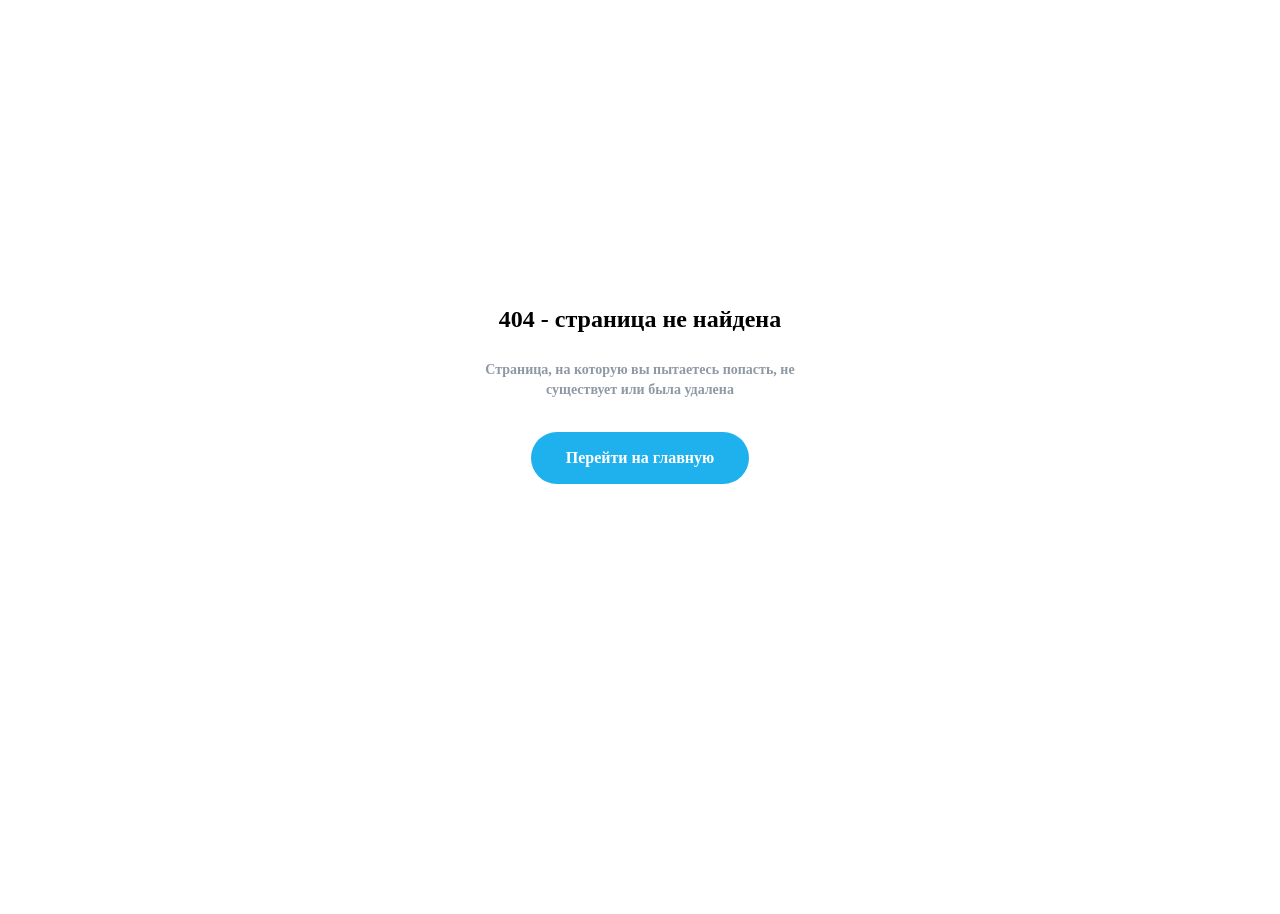
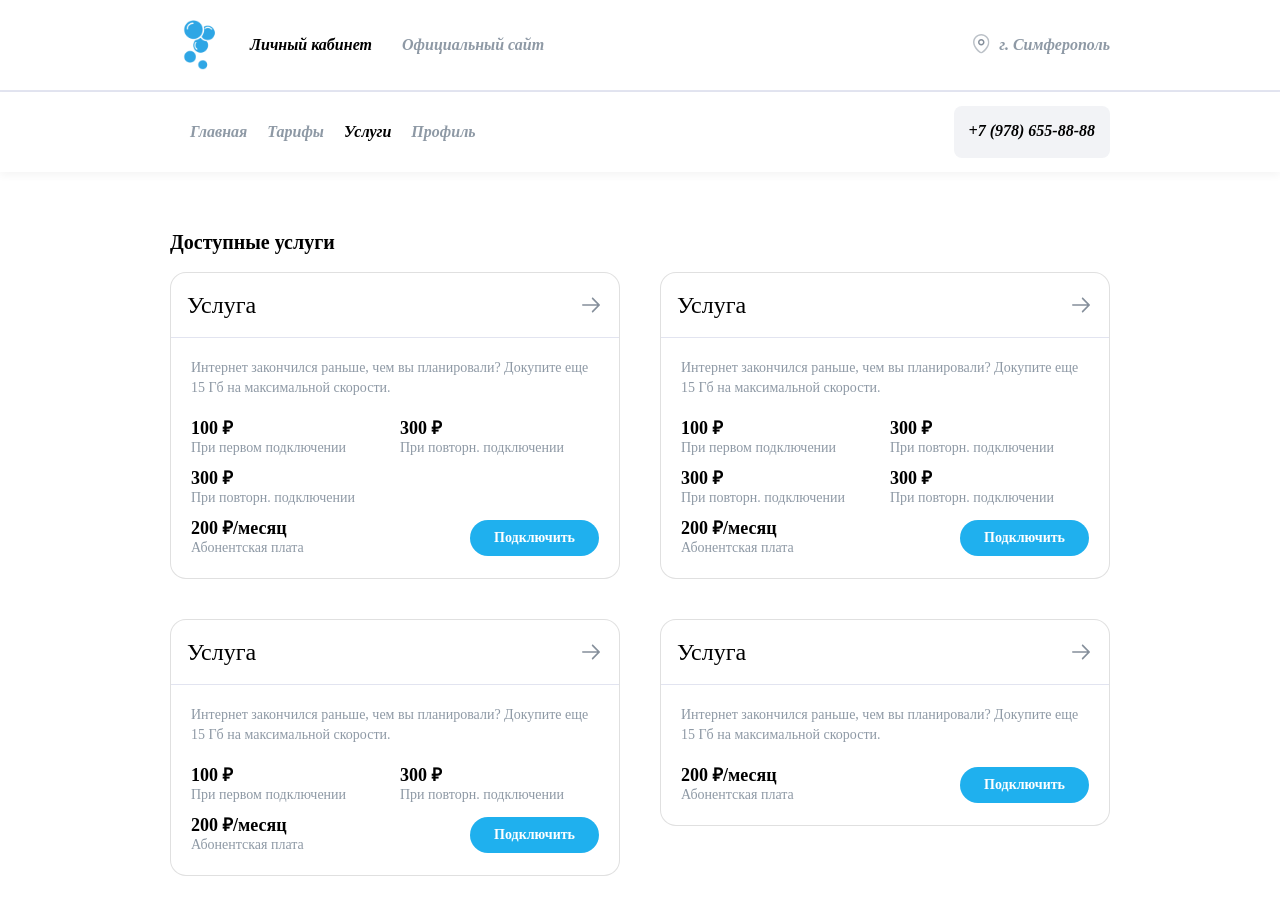
Before and after one commit to Timiry/Bubbles-Mobile, a React (Vite) app: page /services in a window 1280 px wide. Before the commit this address had no page. Shown: the top 914 px of the page. Before the commit the page ends 800 px from the top, so only its background shows below. Built offline with nearby package versions, Linux system fonts and the light colour scheme.

Commit message:
add services page

```diff
--- a/src/App.tsx
+++ b/src/App.tsx
@@ -9,6 +9,7 @@ import MainPage from "./pages/Main";
 import LoginPage from "./pages/Login";
 import NotFoundPage from "./pages/NotFoundPage";
 import TariffsPage from "./pages/Tariffs";
+import ServicesPage from "./pages/Services";
 
 const tariffsInfo = [
   {
@@ -133,6 +134,93 @@ const tariffsInfo = [
   },
 ];
 
+const servicesInfo = [
+  {
+    id: 1,
+    title: "",
+    description:
+      "Интернет закончился раньше, чем вы планировали? Докупите еще 15 Гб на максимальной скорости.",
+    values: [
+      {
+        price: "200 ₽/месяц",
+        description: "Абонентская плата",
+      },
+      {
+        price: "100 ₽",
+        description: "При первом подключении",
+      },
+      {
+        price: "300 ₽",
+        description: "При повторн. подключении",
+      },
+      {
+        price: "300 ₽",
+        description: "При повторн. подключении",
+      },
+    ],
+  },
+  {
+    id: 2,
+    title: "",
+    description:
+      "Интернет закончился раньше, чем вы планировали? Докупите еще 15 Гб на максимальной скорости.",
+    values: [
+      {
+        price: "200 ₽/месяц",
+        description: "Абонентская плата",
+      },
+      {
+        price: "100 ₽",
+        description: "При первом подключении",
+      },
+      {
+        price: "300 ₽",
+        description: "При повторн. подключении",
+      },
+      {
+        price: "300 ₽",
+        description: "При повторн. подключении",
+      },
+      {
+        price: "300 ₽",
+        description: "При повторн. подключении",
+      },
+    ],
+  },
+  {
+    id: 3,
+    title: "",
+    description:
+      "Интернет закончился раньше, чем вы планировали? Докупите еще 15 Гб на максимальной скорости.",
+    values: [
+      {
+        price: "200 ₽/месяц",
+        description: "Абонентская плата",
+      },
+      {
+        price: "100 ₽",
+        description: "При первом подключении",
+      },
+      {
+        price: "300 ₽",
+        description: "При повторн. подключении",
+      },
+    ],
+  },
+  {
+    id: 3,
+    title: "",
+    description:
+      "Интернет закончился раньше, чем вы планировали? Докупите еще 15 Гб на максимальной скорости.",
+    values: [
+      {
+        price: "200 ₽/месяц",
+        description: "Абонентская плата",
+      },
+    ],
+  },
+];
+
 function App() {
   //const token = useSelector(accessTokenSelector);
 
@@ -158,6 +246,10 @@ function App() {
           path="/tariffs"
           element={<TariffsPage allTariffsInfo={tariffsInfo} />}
         />
+        <Route
+          path="/services"
+          element={<ServicesPage allServicesInfo={servicesInfo} />}
+        />
         <Route path="/login" element={<LoginPage />} />
         <Route path="*" element={<NotFoundPage />} />
       </Routes>
--- /dev/null
+++ b/src/components/Service/index.tsx
@@ -0,0 +1,77 @@
+import {
+  Box,
+  Button,
+  Card,
+  CardHeader,
+  Grid,
+  IconButton,
+  Typography,
+} from "@mui/material";
+import MuiDivider from "../ui/MuiDivider";
+import { StyledArrowRightIcon } from "./styles";
+
+export interface IServiceInfo {
+  id: number;
+  title: string;
+  description: string;
+  values: IServiceValueInfo[];
+}
+
+interface IServiceValueInfo {
+  price: string;
+  description: string;
+}
+
+const Service = ({ info }: { info: IServiceInfo }) => {
+  return (
+    <Card variant="outlined" sx={{ borderRadius: "16px", maxWidth: "450px" }}>
+      <CardHeader
+        action={
+          <IconButton aria-label="settings">
+            <StyledArrowRightIcon />
+          </IconButton>
+        }
+        title={`Услуга ${info.title}`}
+      />
+      <MuiDivider />
+      <Grid container p="20px 20px 0">
+        <Grid container>
+          <Typography variant="B7Regular" color="text.secondary">
+            {info.description}
+          </Typography>
+        </Grid>
+        <Grid container columnSpacing="10px" rowSpacing="10px" pt="20px">
+          {info.values.slice(1).map((item) => (
+            <Grid item key={item.description}>
+              <Box display={"flex"} flexDirection={"column"} width="199px">
+                <Typography variant="H4Bold">{item.price}</Typography>
+                <Typography variant="B7Regular" color="text.secondary">
+                  {item.description}
+                </Typography>
+              </Box>
+            </Grid>
+          ))}
+        </Grid>
+      </Grid>
+      <Grid
+        container
+        justifyContent="space-between"
+        alignItems="center"
+        width="100%"
+        p="10px 20px 20px"
+      >
+        <Box display={"flex"} flexDirection={"column"} width={"200px"}>
+          <Typography variant="H4Bold">{info.values[0].price}</Typography>
+          <Typography variant="B7Regular" color="text.secondary">
+            {info.values[0].description}
+          </Typography>
+        </Box>
+        <Button variant="contained" size="small">
+          Подключить
+        </Button>
+      </Grid>
+    </Card>
+  );
+};
+
+export default Service;
--- /dev/null
+++ b/src/components/Service/styles.ts
@@ -0,0 +1,7 @@
+import { styled } from "@mui/material";
+import ArrowRightIcon from "~/assets/icons/arrow-right.svg?react";
+import { stylesToColorSvg } from "~/theme/utils";
+
+export const StyledArrowRightIcon = styled(ArrowRightIcon)(({ theme }) => ({
+  ...stylesToColorSvg(theme.palette.icon.secondary),
+}));
--- /dev/null
+++ b/src/pages/Services/index.tsx
@@ -0,0 +1,26 @@
+import { Grid, Typography } from "@mui/material";
+import MainLayout from "~/components/layout/Main";
+import Service, { IServiceInfo } from "~/components/Service";
+
+const ServicesPage = ({
+  allServicesInfo,
+}: {
+  allServicesInfo: Array<IServiceInfo>;
+}) => {
+  return (
+    <MainLayout>
+      <Typography variant="H3SemiBold" color="text.primary">
+        Доступные услуги
+      </Typography>
+      <Grid container columnSpacing="40px" rowSpacing="40px" p="20px 0 80px">
+        {allServicesInfo?.map((info) => (
+          <Grid item key={info.id}>
+            <Service info={info} />
+          </Grid>
+        ))}
+      </Grid>
+    </MainLayout>
+  );
+};
+
+export default ServicesPage;
```
